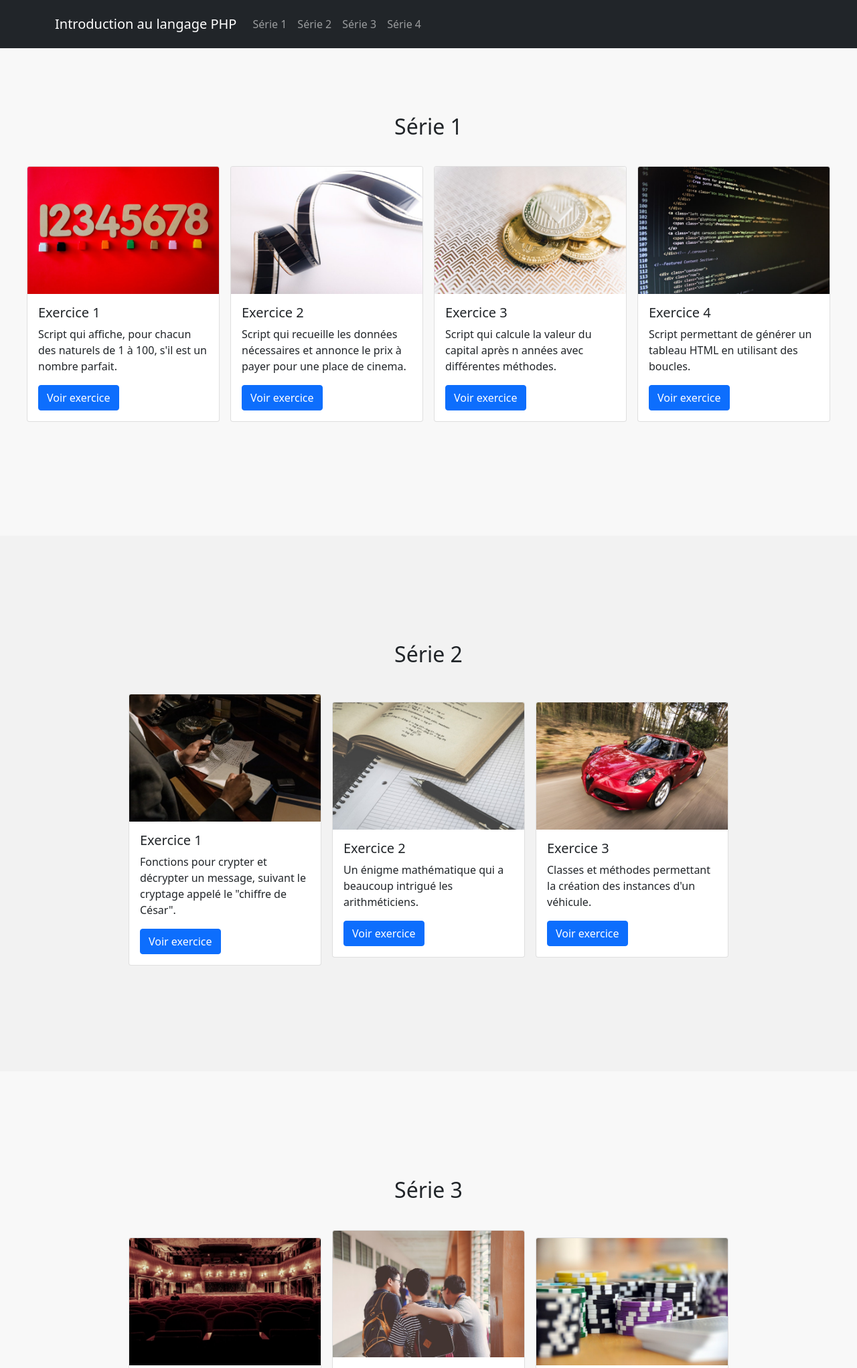
After one commit to lyamtorres/php-sandbox, a PHP site: page / in a window 1280 px wide. The commit adds this page. Shown: the top 2043 px of the page at 67% size. Run offline with PHP 8.4, Linux system fonts and the light colour scheme.

Commit message:
Add landing page

```diff
--- /dev/null
+++ b/index.html
@@ -0,0 +1,162 @@
+<!DOCTYPE html>
+<html lang="fr">
+<head>
+    <meta charset="UTF-8">
+    <meta http-equiv="X-UA-Compatible" content="IE=edge">
+    <meta name="viewport" content="width=device-width, initial-scale=1.0">
+    <link href="https://cdn.jsdelivr.net/npm/bootstrap@5.1.3/dist/css/bootstrap.min.css" rel="stylesheet" integrity="sha384-1BmE4kWBq78iYhFldvKuhfTAU6auU8tT94WrHftjDbrCEXSU1oBoqyl2QvZ6jIW3" crossorigin="anonymous">
+    <title>Document</title>
+</head>
+<body>
+    <header class="navbar navbar-dark bg-dark" style="position: fixed; width: 100%; z-index: 1;">
+        <div class="container">
+            <nav class="navbar navbar-expand-lg navbar-dark bg-dark">
+                <a class="navbar-brand" href="#">Introduction au langage PHP</a>
+                <button class="navbar-toggler" type="button" data-toggle="collapse" data-target="#navbarNavDropdown" aria-controls="navbarNavDropdown" aria-expanded="false" aria-label="Toggle navigation">
+                <span class="navbar-toggler-icon"></span>
+                </button>
+                <div class="collapse navbar-collapse" id="navbarNavDropdown">
+                    <ul class="navbar-nav">
+                        <li class="nav-item">
+                            <a class="nav-link" href="#first-series">Série 1</a>
+                        </li>
+                        <li class="nav-item">
+                            <a class="nav-link" href="#second-series">Série 2</a>
+                        </li>
+                        <li class="nav-item">
+                            <a class="nav-link" href="#third-series">Série 3</a>
+                        </li>
+                        <li class="nav-item">
+                            <a class="nav-link" href="#fourth-series">Série 4</a>
+                        </li>
+                    </ul>
+                </div>
+            </nav>
+        </div>
+    </header>
+    <section id="first-series" class="d-flex justify-content-center align-items-center flex-column" style="height:100vh; background-color:#f8f8f8">
+        <div>
+            <h2>Série 1</h2>
+        </div>
+        <div class="d-flex justify-content-center align-items-center" style="margin-top: 32px;">
+            <div class="card" style="width: 18rem; margin: 0 8px">
+                <img class="card-img-top" src="img/exercice1.jpg" alt="Card image cap">
+                <div class="card-body">
+                    <h5 class="card-title">Exercice 1</h5>
+                    <p class="card-text">Script qui affiche, pour chacun des naturels de 1 à 100, s'il est un nombre parfait.</p>
+                    <a href="serie1/exercice1.php" class="btn btn-primary">Voir exercice</a>
+                </div>
+            </div>
+
+            <div class="card" style="width: 18rem; margin: 0 8px">
+                <img class="card-img-top" src="img/exercice2.jpg" alt="Card image cap">
+                <div class="card-body">
+                    <h5 class="card-title">Exercice 2</h5>
+                    <p class="card-text">Script qui recueille les données nécessaires et annonce le prix à payer pour une place de cinema.</p>
+                    <a href="serie1/exercice2.php" class="btn btn-primary">Voir exercice</a>
+                </div>
+            </div>
+
+            <div class="card" style="width: 18rem; margin: 0 8px">
+                <img class="card-img-top" src="img/exercice3.jpg" alt="Card image cap">
+                <div class="card-body">
+                    <h5 class="card-title">Exercice 3</h5>
+                    <p class="card-text">Script qui calcule la valeur du capital après n années avec différentes méthodes.</p>
+                    <a href="serie1/exercice3.php" class="btn btn-primary">Voir exercice</a>
+                </div>
+            </div>
+
+            <div class="card" style="width: 18rem; margin: 0 8px">
+                <img class="card-img-top" src="img/exercice4.jpg" alt="Card image cap">
+                <div class="card-body">
+                    <h5 class="card-title">Exercice 4</h5>
+                    <p class="card-text">Script permettant de générer un tableau HTML en utilisant des boucles.</p>
+                    <a href="serie1/exercice4.php" class="btn btn-primary">Voir exercice</a>
+                </div>
+            </div>
+        </div>
+    </section>
+    <section id="second-series" class="d-flex justify-content-center align-items-center flex-column" style="height:100vh; background-color:#f2f2f2">
+        <div>
+            <h2>Série 2</h2>
+        </div>
+        <div class="d-flex justify-content-center align-items-center" style="margin-top: 32px;">
+            <div class="card" style="width: 18rem; margin: 0 8px">
+                <img class="card-img-top" src="img/exercice5.jpg" alt="Card image cap">
+                <div class="card-body">
+                    <h5 class="card-title">Exercice 1</h5>
+                    <p class="card-text">Fonctions pour crypter et décrypter un message, suivant le cryptage appelé le "chiffre de César".</p>
+                    <a href="serie2/exercice1.php" class="btn btn-primary">Voir exercice</a>
+                </div>
+            </div>
+
+            <div class="card" style="width: 18rem; margin: 0 8px">
+                <img class="card-img-top" src="img/exercice6.jpg" alt="Card image cap">
+                <div class="card-body">
+                    <h5 class="card-title">Exercice 2</h5>
+                    <p class="card-text"> Un énigme mathématique qui a beaucoup intrigué les arithméticiens.</p>
+                    <a href="serie2/exercice2.php" class="btn btn-primary">Voir exercice</a>
+                </div>
+            </div>
+
+            <div class="card" style="width: 18rem; margin: 0 8px">
+                <img class="card-img-top" src="img/exercice7.jpg" alt="Card image cap">
+                <div class="card-body">
+                    <h5 class="card-title">Exercice 3</h5>
+                    <p class="card-text">Classes et méthodes permettant la création des instances d'un véhicule.</p>
+                    <a href="serie2/exercice3.php" class="btn btn-primary">Voir exercice</a>
+                </div>
+            </div>
+        </div>
+    </section>
+    <section id="third-series" class="d-flex justify-content-center align-items-center flex-column" style="height:100vh; background-color:#f8f8f8">
+        <div>
+            <h2>Série 3</h2>
+        </div>
+        <div class="d-flex justify-content-center align-items-center" style="margin-top: 32px;">
+            <div class="card" style="width: 18rem; margin: 0 8px">
+                <img class="card-img-top" src="img/exercice8.jpg" alt="Card image cap">
+                <div class="card-body">
+                    <h5 class="card-title">Exercice 1</h5>
+                    <p class="card-text">Script qui assure une gestion simplifiée des réservations et libérations de places.</p>
+                    <a href="serie3/exercice1/index.php" class="btn btn-primary">Voir exercice</a>
+                </div>
+            </div>
+
+            <div class="card" style="width: 18rem; margin: 0 8px">
+                <img class="card-img-top" src="img/exercice9.jpg" alt="Card image cap">
+                <div class="card-body">
+                    <h5 class="card-title">Exercice 2</h5>
+                    <p class="card-text">Script qui affiche la liste d'étudiants inscrits dans une formation (par exemple la L3
+                        Miage).</p>
+                    <a href="serie3/exercice2/index.php" class="btn btn-primary">Voir exercice</a>
+                </div>
+            </div>
+
+            <div class="card" style="width: 18rem; margin: 0 8px">
+                <img class="card-img-top" src="img/exercice10.jpg" alt="Card image cap">
+                <div class="card-body">
+                    <h5 class="card-title">Exercice 3</h5>
+                    <p class="card-text">Script permettant joueur à un jeu avec des jetons, en utilisant les séssions.</p>
+                    <a href="serie3/exercice3/index.php" class="btn btn-primary">Voir exercice</a>
+                </div>
+            </div>
+        </div>
+    </section>
+    <section id="fourth-series" class="d-flex justify-content-center align-items-center flex-column" style="height:100vh; background-color:#f2f2f2">
+        <div>
+            <h2>Série 4</h2>
+        </div>
+        <div class="d-flex justify-content-center align-items-center" style="margin-top: 32px;">
+            <div class="card" style="width: 18rem; margin: 0 8px">
+                <img class="card-img-top" src="img/exercice11.jpg" alt="Card image cap">
+                <div class="card-body">
+                    <h5 class="card-title">Exercice 1</h5>
+                    <p class="card-text">Script permettant de se connecter à une base de données et effectuer les opérations CRUD. </p>
+                    <a href="serie4/index.php" class="btn btn-primary">Voir exercice</a>
+                </div>
+            </div>
+        </div>
+    </section>
+</body>
+</html>
```
Also changed, not shown: serie3/exercice3/game.php (added, +69 -0 lines), serie3/exercice3/index.php (+14 -40 lines), img/exercice1.jpg (added), img/exercice10.jpg (added), img/exercice11.jpg (added), img/exercice2.jpg (added), img/exercice3.jpg (added), img/exercice4.jpg (added), img/exercice5.jpg (added), img/exercice6.jpg (added), img/exercice7.jpg (added), img/exercice8.jpg (added), img/exercice9.jpg (added).
